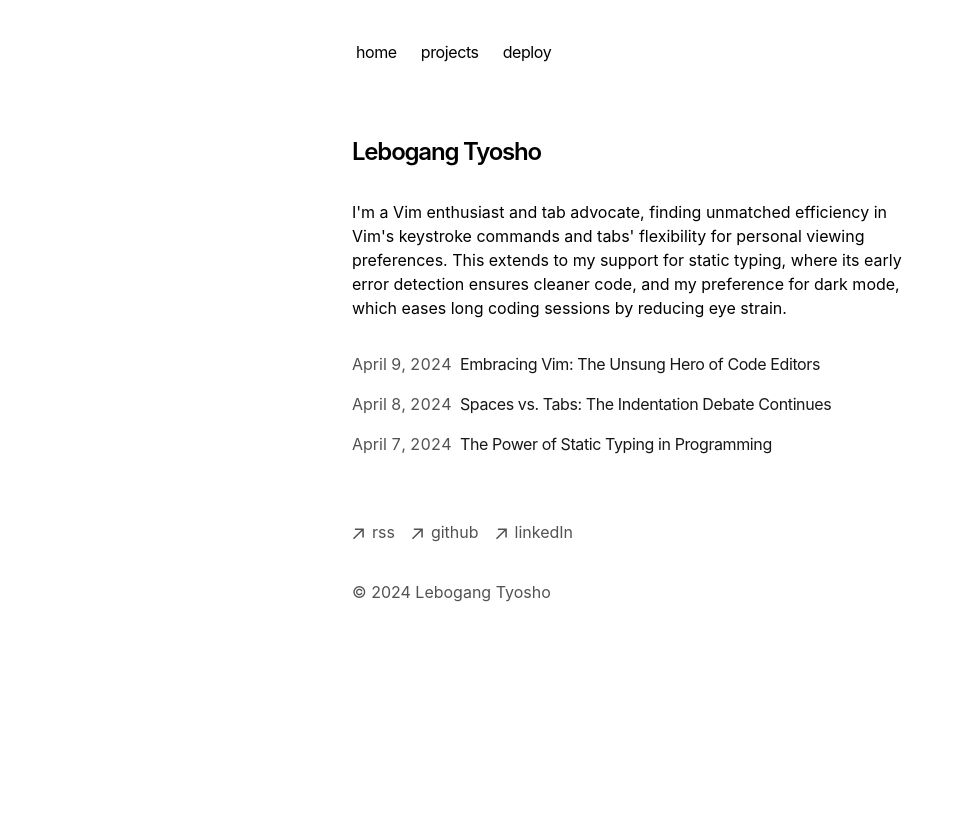
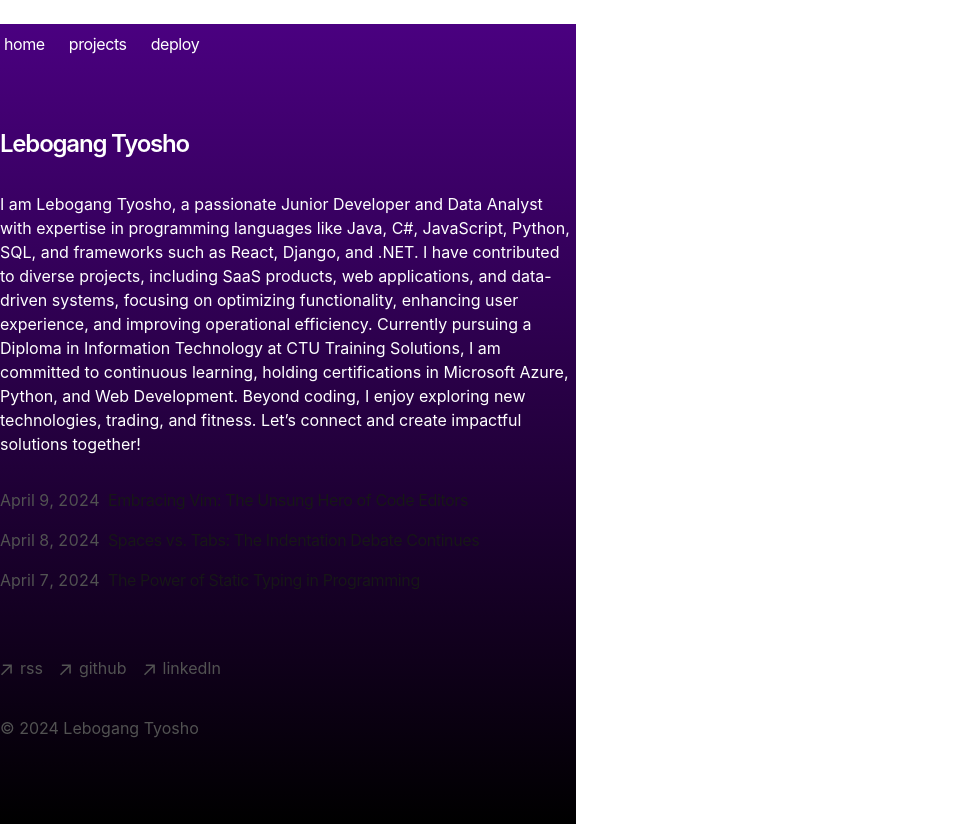
Before and after one commit to kyroxwren/myPortfolio, a Next.js app: page / in a window 1280 px wide. Shown: the whole page, without its empty margins (0-964 px from the left). Before the commit the page ends 800 px from the top, so only its background shows below. Built offline with nearby package versions, Linux system fonts and the light colour scheme.

Commit message:
initial changes #3

```diff
--- a/app/global.css
+++ b/app/global.css
@@ -1,4 +1,11 @@
 @import 'tailwindcss';
+
+body {
+  background: linear-gradient(to bottom, #4a0080, black);
+  min-height: 100vh;
+  margin: 0;
+  color: white; /* Optional: Adjust text color for readability */
+}
 
 ::selection {
   background-color: #47a3f3;
--- a/app/page.tsx
+++ b/app/page.tsx
@@ -7,11 +7,15 @@ export default function Page() {
         Lebogang Tyosho
       </h1>
       <p className="mb-4">
-        {`I'm a Vim enthusiast and tab advocate, finding unmatched efficiency in
-        Vim's keystroke commands and tabs' flexibility for personal viewing
-        preferences. This extends to my support for static typing, where its
-        early error detection ensures cleaner code, and my preference for dark
-        mode, which eases long coding sessions by reducing eye strain.`}
+        {`I am Lebogang Tyosho, a passionate Junior Developer and Data Analyst
+        with expertise in programming languages like Java, C#, JavaScript, Python, SQL,
+        and frameworks such as React, Django, and .NET. I have contributed to diverse
+        projects, including SaaS products, web applications, and data-driven systems,
+        focusing on optimizing functionality, enhancing user experience, and improving
+        operational efficiency. Currently pursuing a Diploma in Information Technology
+        at CTU Training Solutions, I am committed to continuous learning, holding certifications
+        in Microsoft Azure, Python, and Web Development. Beyond coding, I enjoy exploring new
+        technologies, trading, and fitness. Let’s connect and create impactful solutions together!`}
       </p>
       <div className="my-8">
         <BlogPosts />
```
